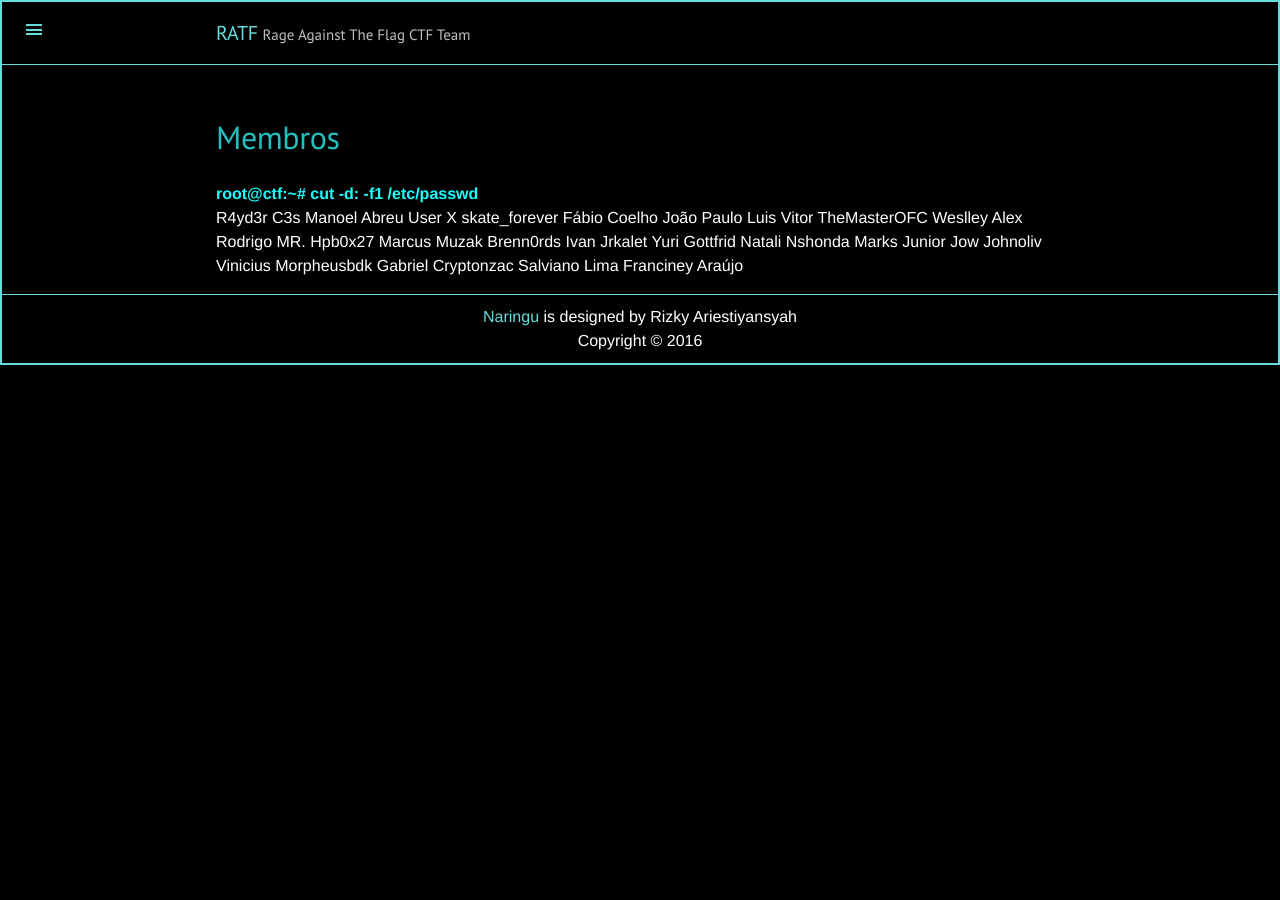
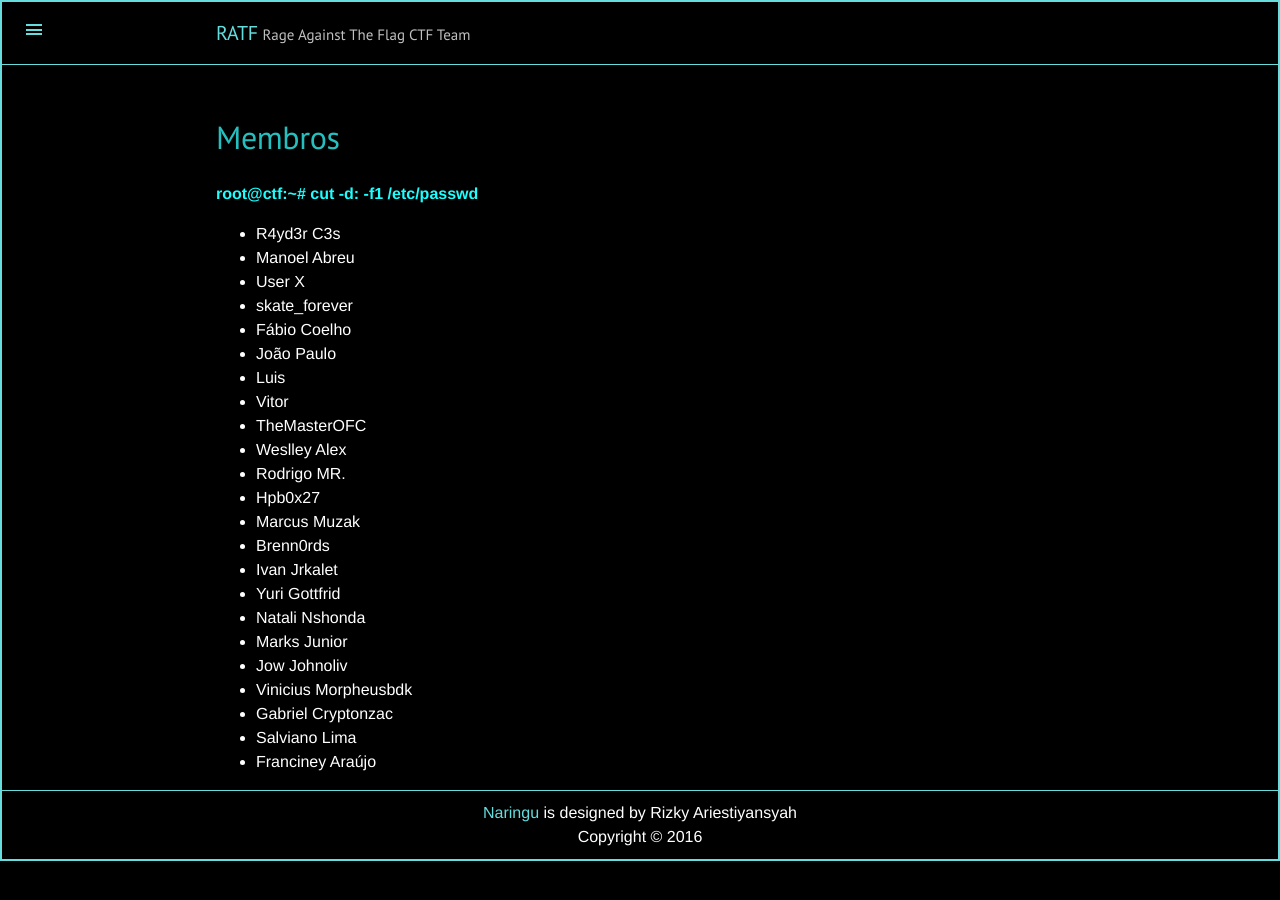
Before and after one commit to ratf/ratf.github.io, a Jekyll site: the page built from about/index.md, in a window 1280 px wide. Built offline with Jekyll 4.4.1, drawn with Linux system fonts in a browser that asks for light colours; part of the change alters nothing that is shown.

```diff
--- a/about/index.md
+++ b/about/index.md
@@ -2,29 +2,30 @@
 title: Membros
 author: RATF
 layout: page
+published: true
 ---
 
 <strong>root@ctf:~# cut -d: -f1 /etc/passwd</strong><br>
-R4yd3r C3s
-Manoel Abreu
-User X
-skate_forever
-Fábio Coelho
-João Paulo
-Luis
-Vitor
-TheMasterOFC
-Weslley Alex
-Rodrigo MR.
-Hpb0x27
-Marcus Muzak
-Brenn0rds
-Ivan Jrkalet
-Yuri Gottfrid
-Natali Nshonda
-Marks Junior
-Jow Johnoliv
-Vinicius Morpheusbdk
-Gabriel Cryptonzac
-Salviano Lima
-Franciney Araújo
+- R4yd3r C3s
+- Manoel Abreu
+- User X
+- skate_forever
+- Fábio Coelho
+- João Paulo
+- Luis
+- Vitor
+- TheMasterOFC
+- Weslley Alex
+- Rodrigo MR.
+- Hpb0x27
+- Marcus Muzak
+- Brenn0rds
+- Ivan Jrkalet
+- Yuri Gottfrid
+- Natali Nshonda
+- Marks Junior
+- Jow Johnoliv
+- Vinicius Morpheusbdk
+- Gabriel Cryptonzac
+- Salviano Lima
+- Franciney Araújo
```
